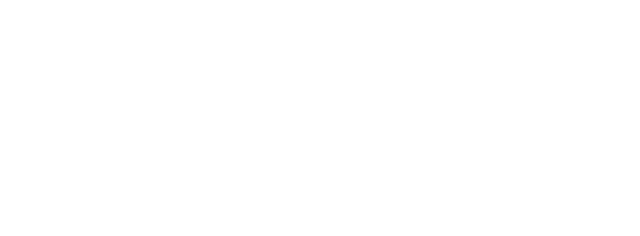
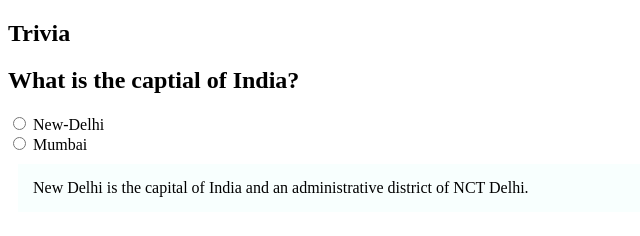
Before and after one commit to acciojob/trivia-daksh22raj, a website: page main.html in a window 1280 px wide. Shown: the whole page, without its empty margins (0-640 px from the left). Drawn offline with Linux system fonts and the light colour scheme.

Commit message:
created a submission

```diff
--- a/main.html
+++ b/main.html
@@ -7,7 +7,21 @@
 </head>
 
 <body>
-	<!-- the entire body must be written by student -->
+	<h2>Trivia</h2>
+	<form>
+		<h2>What is the captial of India?</h2>
+		<label>
+			<input type="radio" name="capital" value="new-delhi">
+			New-Delhi
+		</label><br>
+		<label>
+			<input type="radio" name="capital" value="mumbai">
+			Mumbai
+		</label>
+	</form>
+	 <blockquote cite="https://en.wikipedia.org/wiki/New_Delhi">
+        New Delhi is the capital of India and an administrative district of NCT Delhi.
+    </blockquote>
     <script type="text/javascript" src="./script.js">
 </script>
 
--- a/styles.css
+++ b/styles.css
@@ -1,2 +1,7 @@
-
-/* Your CSS Code here. */
+blockquote{
+	width:600px;
+	margin:10px;
+	padding:15px;
+	border-left:8px green;
+	background-color:#f8fffe;
+}
```
